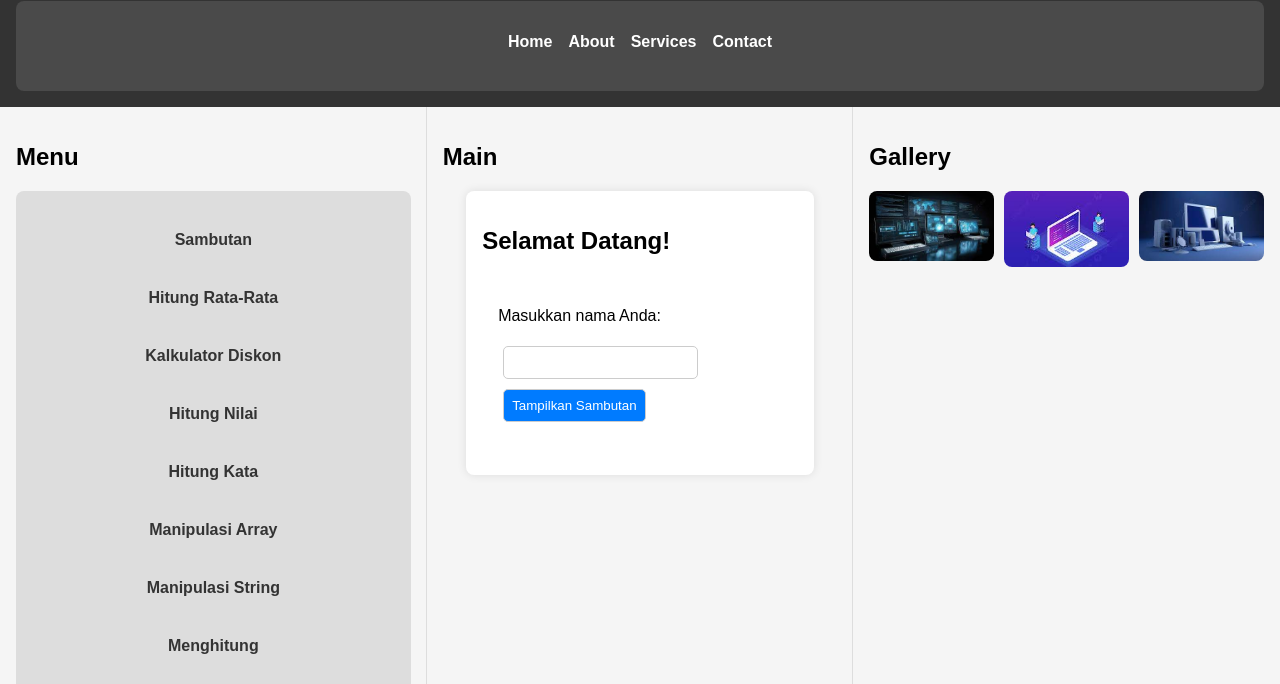
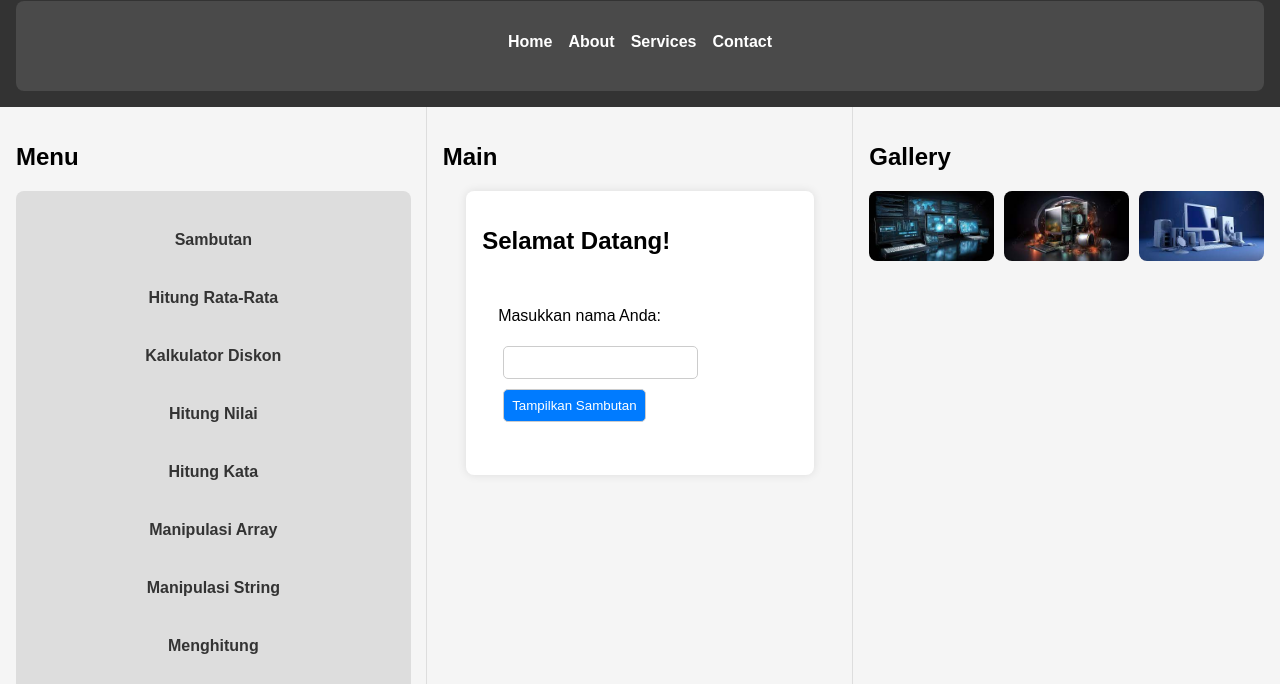
Before and after one commit to mikoardana/tugas, a plain HTML site: page index.html in a window 1280 px wide. Shown: the part 113-797 px from the top of the page. Drawn offline with Linux system fonts and the light colour scheme.

Commit message:
Update index.html

```diff
--- a/index.html
+++ b/index.html
@@ -198,7 +198,7 @@
                 <h2>Gallery</h2>
                 <div class="gallery">
                 <img src="assets/1.jpg" alt="Image 1">
-                <img src="assets/2.jpg" alt="Image 2">
+                <img src="assets/4.jpg" alt="Image 2">
                 <img src="assets/3.jpg" alt="Image 3">
 
                 </div>
```
